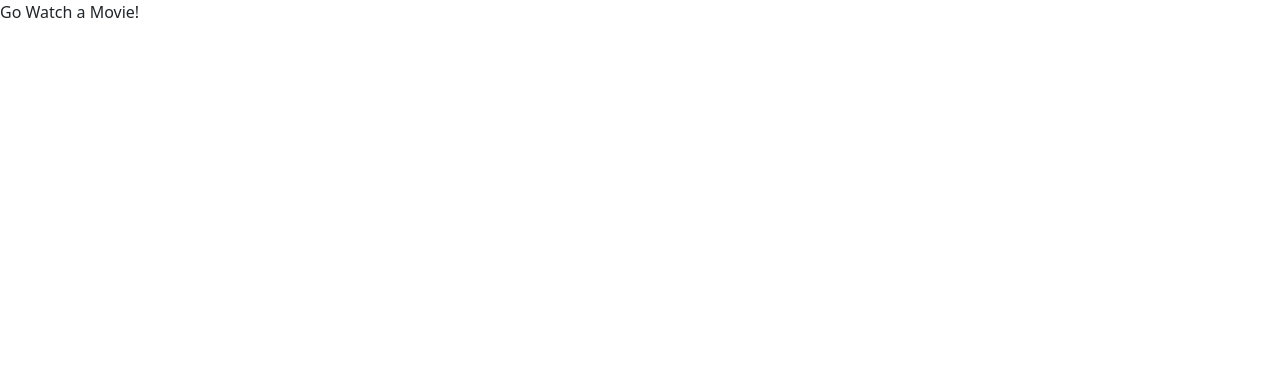
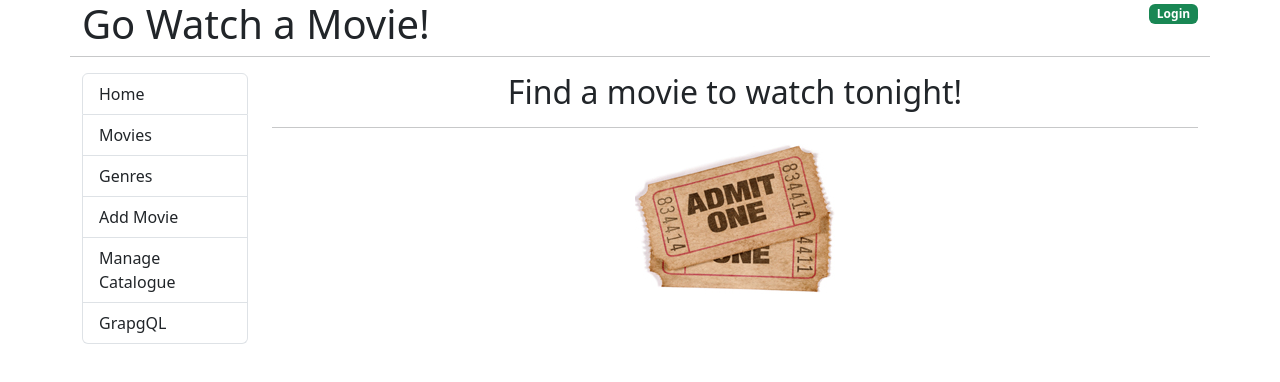
Before and after one commit to luancortezdev/go-movies-front-end, a React (Create React App) app: page / in a window 1280 px wide. Shown: the top 382 px of the page. Built offline with nearby package versions, Linux system fonts and the light colour scheme.

Commit message:
feat: :sparkles: Componente App implementado
menu de navegação adicionado e Componente Home importado

```diff
--- a/src/App.js
+++ b/src/App.js
@@ -1,7 +1,35 @@
+import { Home } from "./components/Home";
+
 function App() {
   return (
-    <div>
-      Go Watch a Movie!
+    <div className="container">
+      <div className="row">
+        <div className="col">
+          <h1>Go Watch a Movie!</h1>
+        </div>
+        <div className="col text-end">
+          <a href="#!"><span className="badge bg-success">Login</span></a>
+        </div>
+        <hr className="mb-3"/>
+      </div>
+
+      <div className="row">
+        <div className="col-md-2">
+          <nav>
+            <div className="list-group">
+              <a href="#!" className="list-group-item list-group-item-action">Home</a>
+              <a href="#!" className="list-group-item list-group-item-action">Movies</a>
+              <a href="#!" className="list-group-item list-group-item-action">Genres</a>
+              <a href="#!" className="list-group-item list-group-item-action">Add Movie</a>
+              <a href="#!" className="list-group-item list-group-item-action">Manage Catalogue</a>
+              <a href="#!" className="list-group-item list-group-item-action">GrapgQL</a>
+            </div>
+          </nav>
+        </div>
+        <div className="col-md-10">
+          <Home />
+        </div>
+      </div>
     </div>
   );
 }
```
